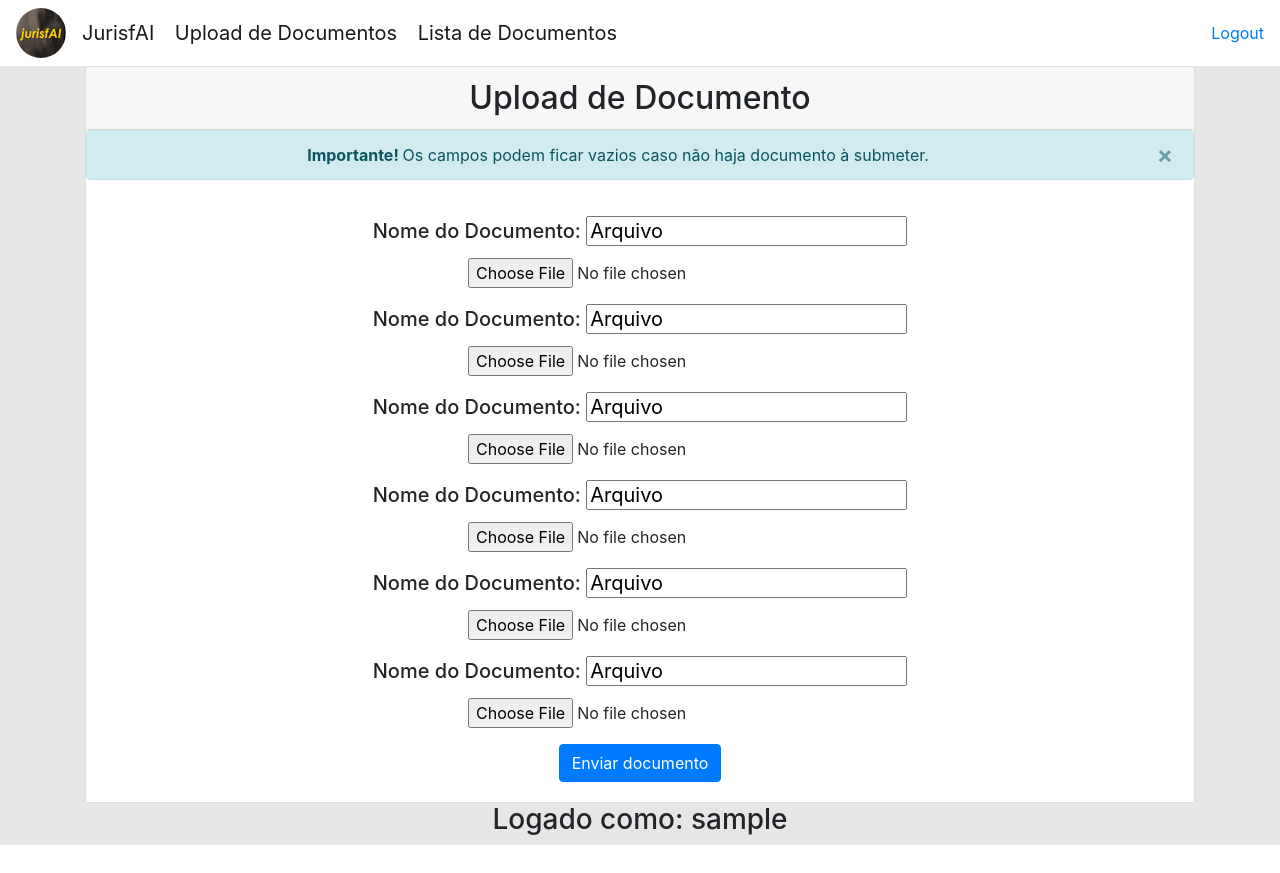
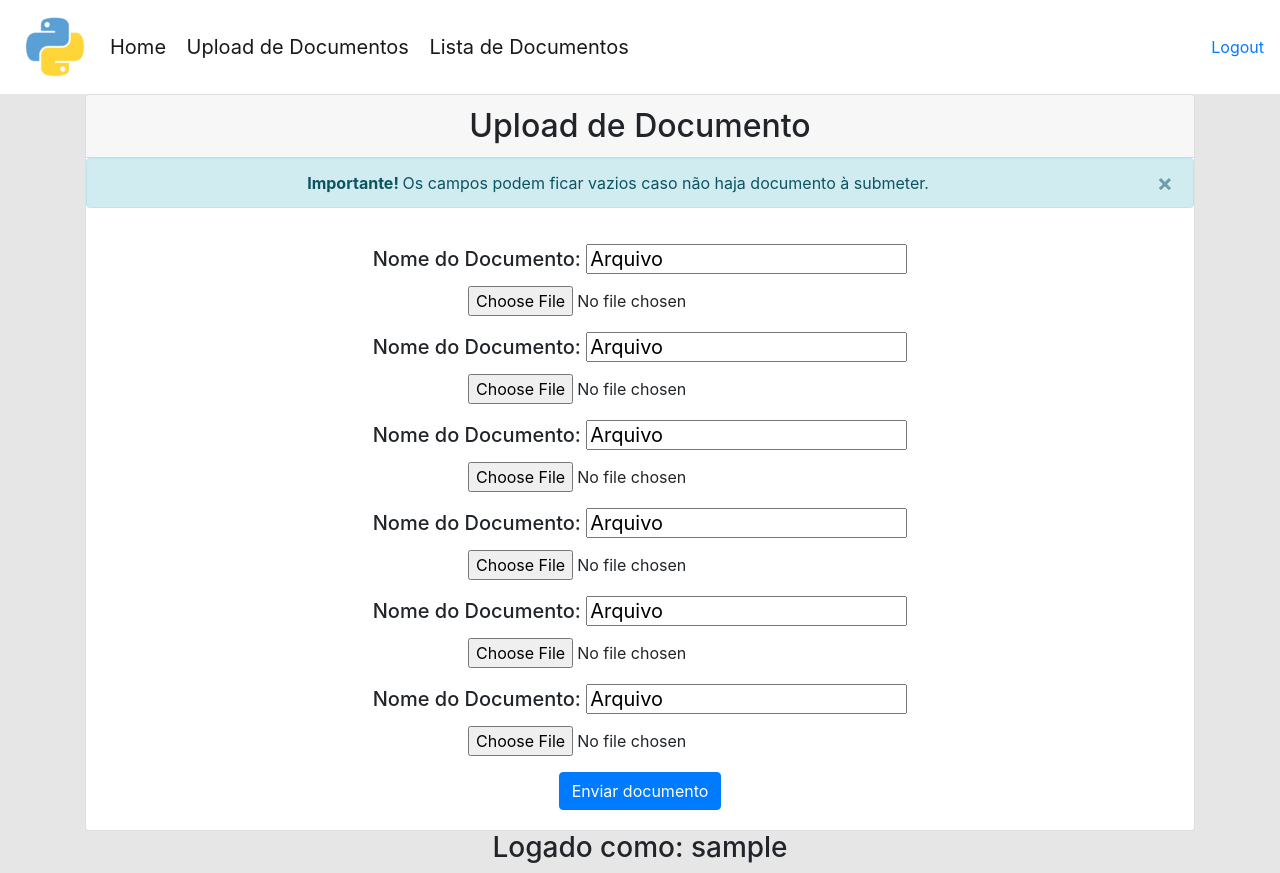
Before and after one commit to victor-s-santos/sistema-de-upload-de-documentos, a Django app: page /upload/ in a window 1280 px wide. Before the commit the page ends 845 px from the top, so only its background shows below. Run offline with Django 3.2, Linux system fonts and the light colour scheme; the visitor is signed in with stand-in values (Sample User, id 1); some libraries are stand-ins or nearby versions.

Commit message:
modifica template

```diff
--- a/core/templates/base.html
+++ b/core/templates/base.html
@@ -3,7 +3,7 @@
 <html>
 <head>
   <!-- Favicon -->
-  <link rel="shortcut icon" href="{% static 'images/jurisfai.ico' %}">
+  <link rel="shortcut icon" href="{% static 'images/icone.ico' %}">
   <!-- Required meta tags -->
   <meta charset="utf-8">
   <meta name="viewport" content="width=device-width, initial-scale=1, shrink-to-fit=no">
@@ -20,15 +20,15 @@
 <script src="https://code.jquery.com/jquery-3.5.1.min.js"></script>
 <script src="https://cdn.jsdelivr.net/npm/popper.js@1.16.0/dist/umd/popper.min.js"></script>
 <script src="https://stackpath.bootstrapcdn.com/bootstrap/4.5.0/js/bootstrap.min.js"></script>
-  <title>JurisfAI</title>
+  <title>Sistema de Documentos</title>
 </head>
 <body>
   <!-- Começa cabeçalho-->
   <nav class="navbar navbar-light bg-white">
-      <img src="{% static 'images/jurisfai2.png' %}" class="img-fluid" alt="Responsive image">
+      <img src="{% static 'images/icone.png' %}" class="img-fluid" alt="Responsive image">
       <ul class="navbar-nav mr-auto">
         <li class="nav-item active">
-            <a class="navbar-brand ml-3" href="{% url 'index' %}">JurisfAI</a>
+            <a class="navbar-brand ml-3" href="{% url 'index' %}">Home</a>
             {% if not user.is_authenticated %}
             <a class="navbar-brand" href="{% url 'register' %}">Cadastro</a>
             {% endif %}
```
Also changed, not shown: README.md, core/static/images/icone.ico (added), core/static/images/icone.png (added), core/static/images/jurisfai-cropped.png (deleted), core/static/images/jurisfai.ico (deleted), core/static/images/jurisfai.jpeg (deleted), core/static/images/jurisfai.png (deleted), core/static/images/jurisfai2.png (deleted).
